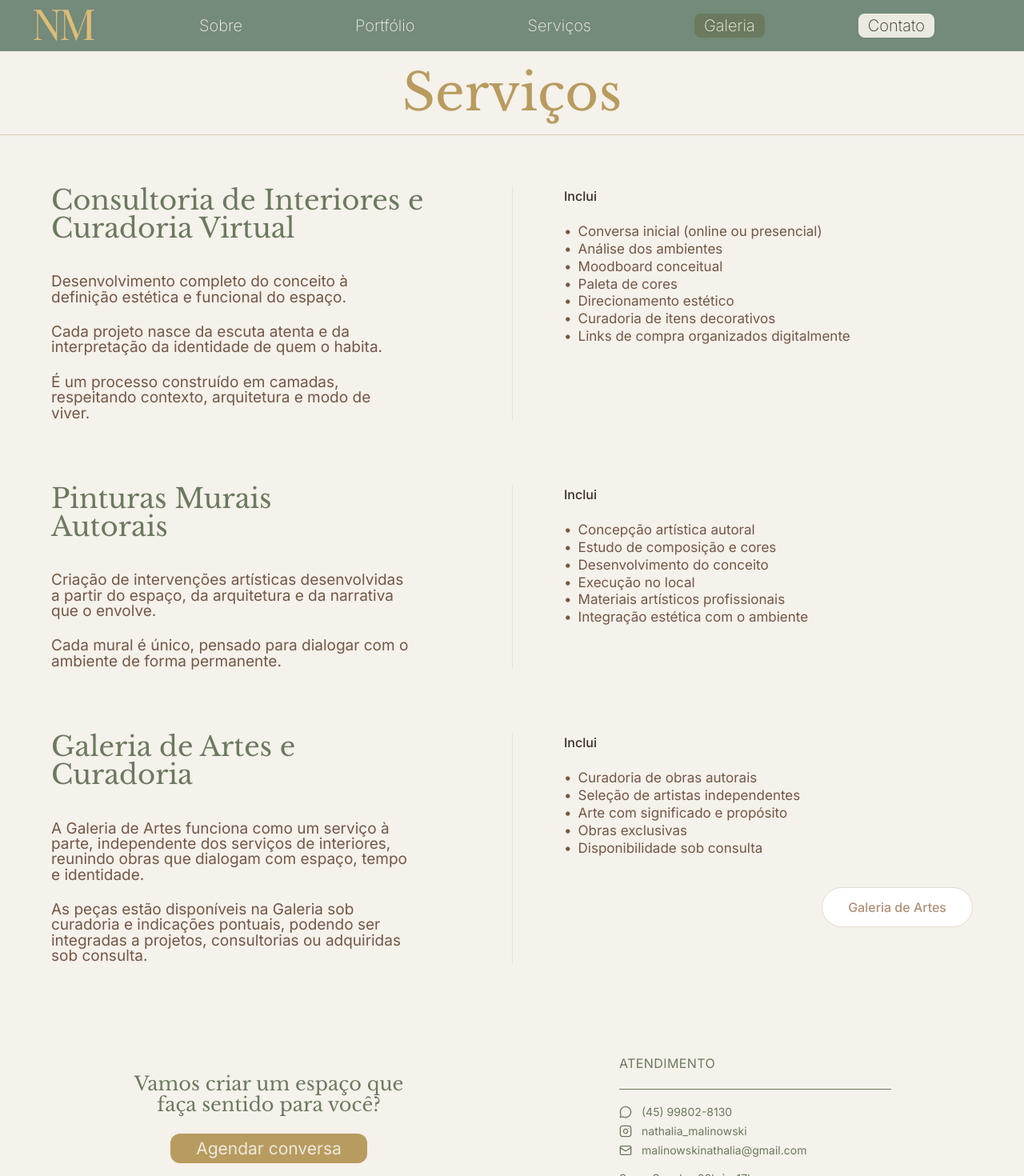
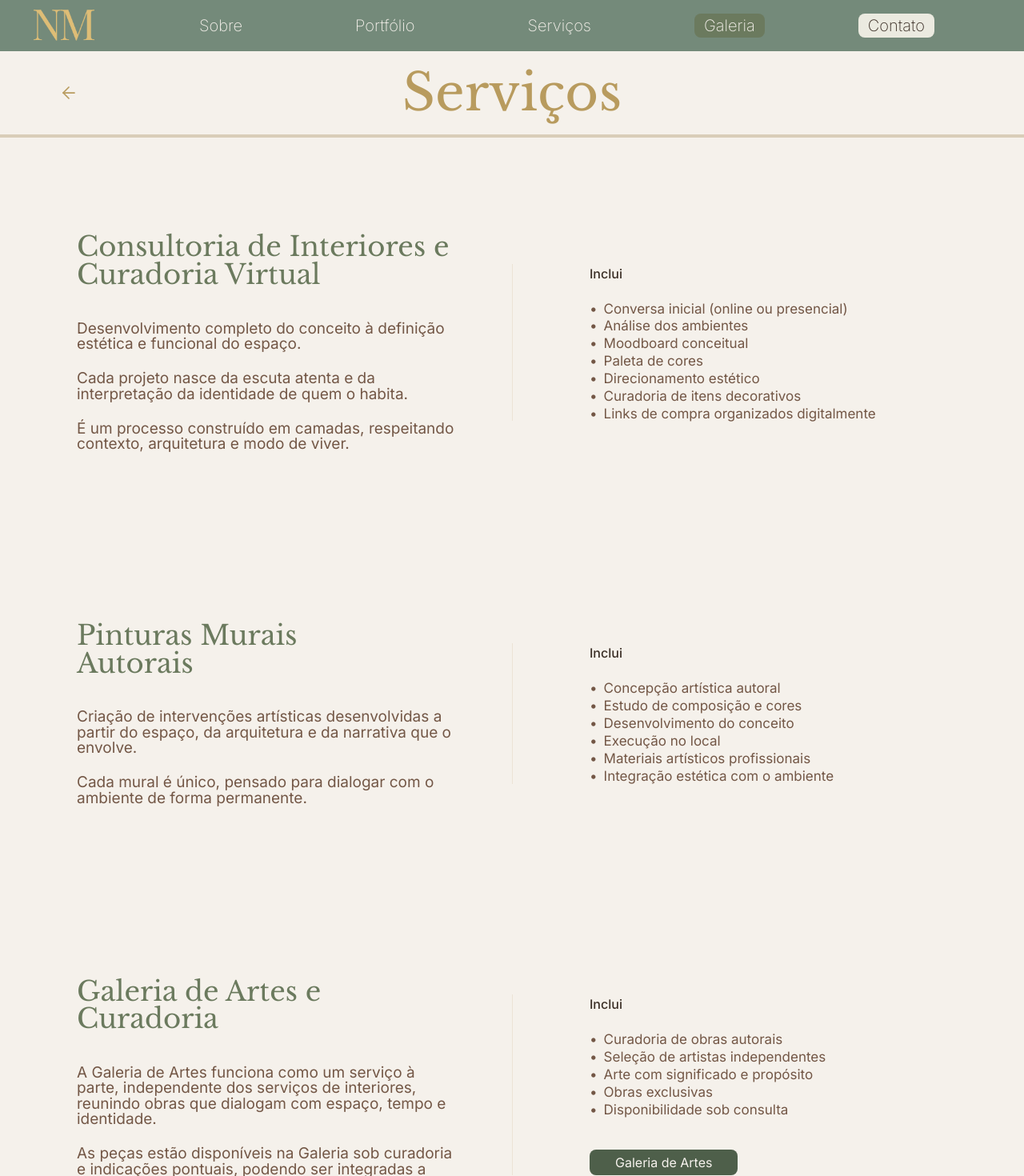
Before and after one commit to LucasMalinowski/nath_page, a Next.js app: page /servicos in a window 1280 px wide. Shown: the top 1470 px of the page at 80% size. Built offline with nearby package versions, Linux system fonts and the light colour scheme; no server answers.

Commit message:
refactor Servicos page: add back button, adjust styles for layout consistency, and improve spacing and design elements

```diff
--- a/app/servicos/page.tsx
+++ b/app/servicos/page.tsx
@@ -1,6 +1,8 @@
 'use client'
 
 import Link from 'next/link'
+import { useRouter } from 'next/navigation'
+import { ArrowLeft } from 'lucide-react'
 import Navbar from '@/components/Navbar'
 import Footer from '@/components/Footer'
 
@@ -58,23 +60,44 @@ const services = [
 ]
 
 export default function ServicosPage() {
+  const router = useRouter()
+
+  const handleBack = () => {
+    if (window.history.length > 1) {
+      router.back()
+      return
+    }
+
+    router.push('/')
+  }
+
   return (
     <main className="min-h-screen bg-[#f5f1eb] page-fade-in">
       <Navbar />
 
       <section className="pt-24">
-        <header className="border-b border-[#d9cdb8] px-6 pb-8 sm:px-10 lg:px-16">
-          <h1 className="text-center text-4xl font-serif text-[#b89b5e] sm:text-[52px] lg:text-[64px]">
-            Serviços
-          </h1>
+        <header className="border-b-[4px] border-[#d9cdb8] px-6 pb-8 sm:px-10 lg:px-16">
+          <div className="relative flex items-center justify-center">
+            <button
+              type="button"
+              onClick={handleBack}
+              aria-label="Voltar"
+              className="absolute left-0 inline-flex h-11 w-11 items-center justify-center rounded-full text-[#b89b5e] transition-colors hover:bg-[#ece3d5]"
+            >
+              <ArrowLeft size={24} strokeWidth={1.75} />
+            </button>
+            <h1 className="text-center text-4xl font-serif text-[#b89b5e] sm:text-[52px] lg:text-[64px]">
+              Serviços
+            </h1>
+          </div>
         </header>
 
-        <div className="px-6 py-12 sm:px-10 lg:px-16 lg:py-16">
-          <div className="mx-auto max-w-6xl space-y-20">
+        <div className="px-24 py-12 lg:py-16">
+          <div className="space-y-20">
             {services.map((service) => (
               <article
                 key={service.title}
-                className="grid grid-cols-1 gap-10 lg:grid-cols-2 lg:gap-0"
+                className="grid grid-cols-1 gap-10 lg:min-h-[24rem] lg:grid-cols-2 lg:items-center lg:gap-0"
               >
                 <div className="lg:pr-16">
                   <h2 className="whitespace-pre-line font-serif text-[28px] leading-[1.02] text-[#6b7a5e] sm:text-[34px]">
@@ -82,14 +105,14 @@ export default function ServicosPage() {
                   </h2>
                   <div className="mt-10 space-y-6 text-[18px] font-sans leading-[1.02] text-[#735746] sm:text-[19px]">
                     {service.description.map((paragraph) => (
-                      <p key={paragraph} className="max-w-[28rem]">
+                      <p key={paragraph}>
                         {paragraph}
                       </p>
                     ))}
                   </div>
                 </div>
 
-                <div className="lg:border-l lg:border-[#ece3d5] lg:pl-16">
+                <div className="lg:border-l lg:border-[#ece3d5] lg:pl-24">
                   <h3 className="font-sans text-[16px] font-medium text-[#3b2f26]">Inclui</h3>
                   <ul className="mt-6 space-y-1 text-[16px] font-sans leading-[1.05] text-[#735746] sm:text-[17px]">
                     {service.includes.map((item) => (
@@ -101,10 +124,10 @@ export default function ServicosPage() {
                   </ul>
 
                   {service.cta && (
-                    <div className="mt-10 flex justify-center lg:justify-end">
+                    <div className="mt-10 flex">
                       <Link
                         href={service.cta.href}
-                        className="inline-flex items-center justify-center rounded-full border border-[#e3dbd0] bg-white px-8 py-3 text-[16px] font-medium text-[#b0907a] transition-colors hover:bg-[#f0ebe4]"
+                        className="inline-flex items-center justify-center rounded-lg bg-[#4e5f4a] px-8 py-1 text-[16px] text-[#f6f2ed] transition-colors hover:bg-[#f0ebe4]"
                       >
                         {service.cta.label}
                       </Link>
```
